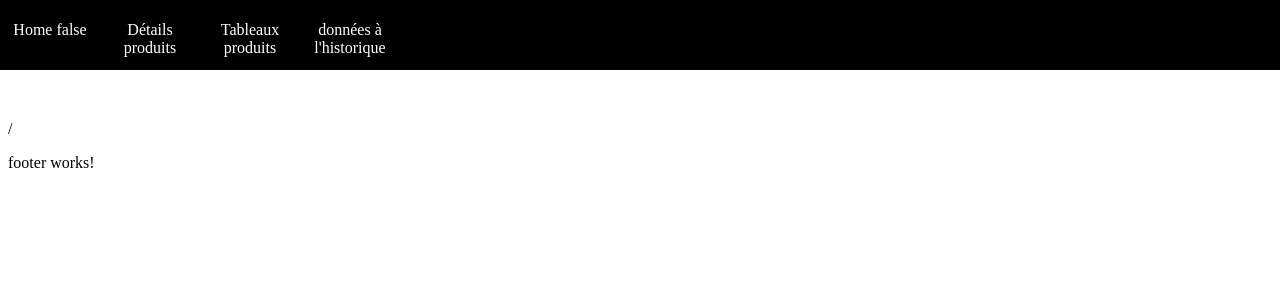
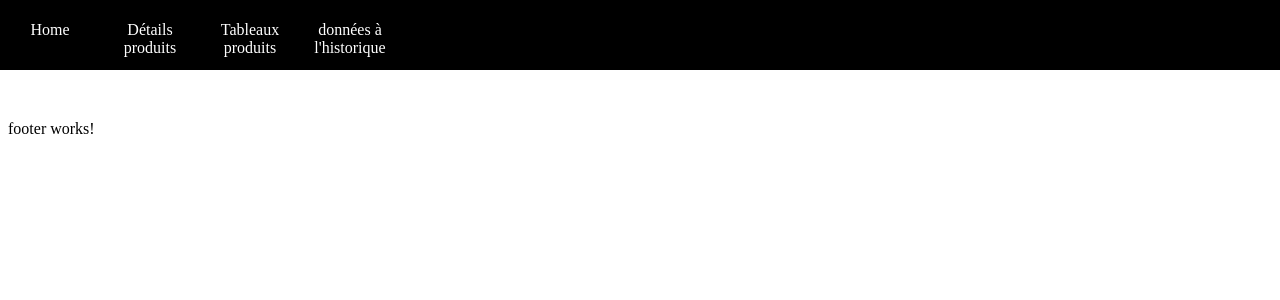
Before and after one commit to NgamyGianni/back-office-school-project, an Angular app: page / in a window 1280 px wide. Shown: the top 300 px of the page. Built offline with nearby package versions, Linux system fonts and the light colour scheme.

Commit message:
last modificate

```diff
--- a/src/app/features/header/header.component.html
+++ b/src/app/features/header/header.component.html
@@ -1,9 +1,9 @@
 <header class="header-links">
 	<a [ngStyle]="router.url=='/home'?background:{}" routerLink="/home">
-		<p>Home {{router.url=='/home'}}</p>
+		<p [ngStyle]="router.url=='/home'?colorText:{}">Home </p>
 	</a>
 	<a [ngStyle]="router.url=='/details'?background:{}" routerLink="/details">
-		<p>Détails produits</p>
+		<p [ngStyle]="router.url=='/details'?colorText:{}">Détails produits</p>
 	</a>
 	<a routerLink="/home">
 		<p> Tableaux produits </p>
@@ -13,4 +13,3 @@
 	</a>
 
 </header>
-{{router.url}}
--- a/src/app/features/header/header.component.ts
+++ b/src/app/features/header/header.component.ts
@@ -7,27 +7,12 @@ import { Router } from '@angular/router';
 })
 export class HeaderComponent implements OnInit {
   background: Record<string, string>={};
+  colorText: Record<string, string>={};
   constructor(public router:Router) { }
 
   ngOnInit(): void {
-    this.background={
-                        "background-color":"aqua",
-                        "color":"green"
-                      }
+    this.background={"background-color":"aqua",}
+    this.colorText={"color":"black"}
   }
-//   backgroundLink(){
-//     if(this.router.url=="/home"){
-//        this.background={
-//                         // "background-color":"aqua",
-//                         "color":"black"
-//                       }
-//     }
-//     // else if (this.router.url=="/details"){
-//     //    this.background={
-//     //                     "background-color":"aqua"
-//     //                     ,"color":"black"
-//     //                   }
-//     // }
 
-//   }
  }
```
